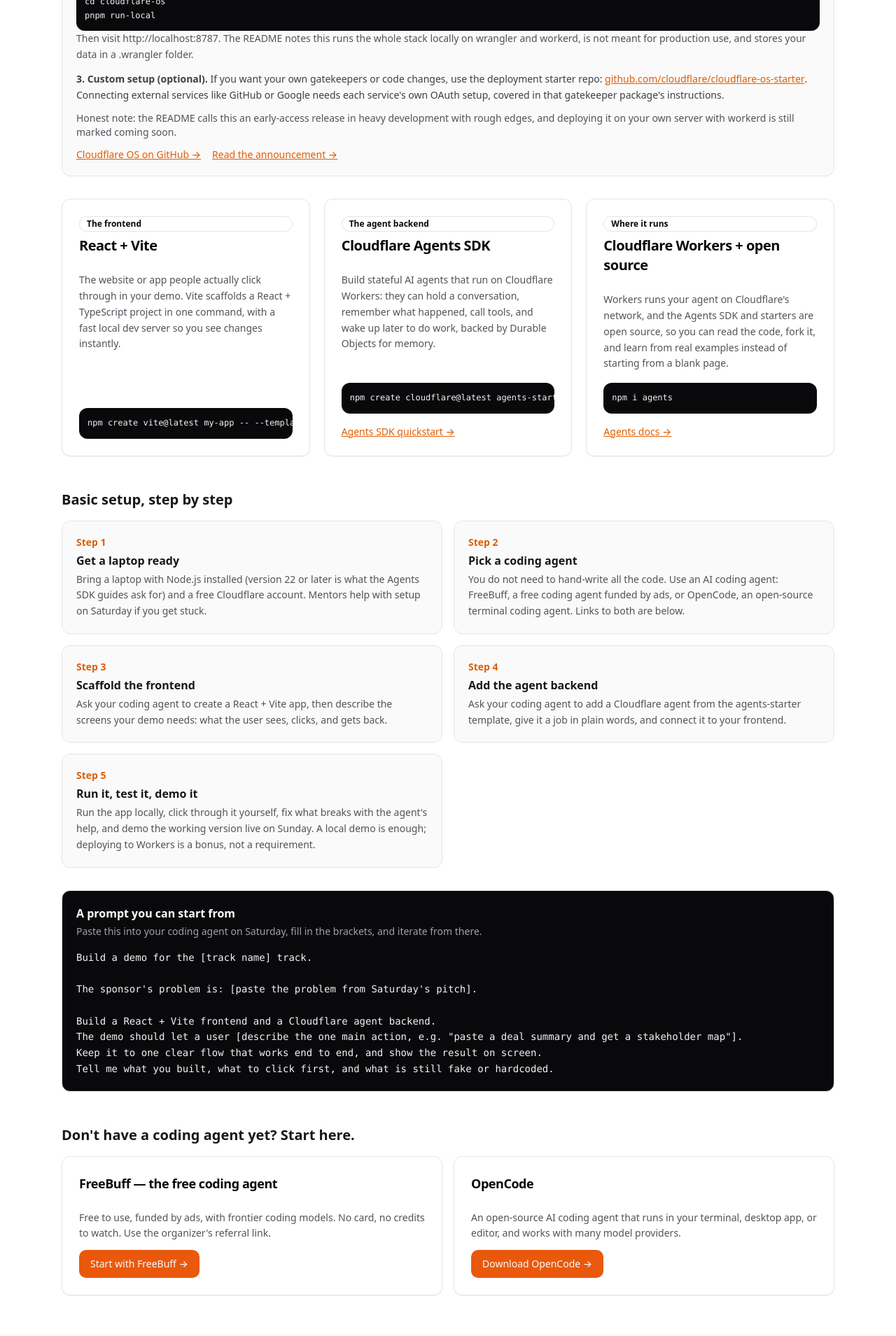
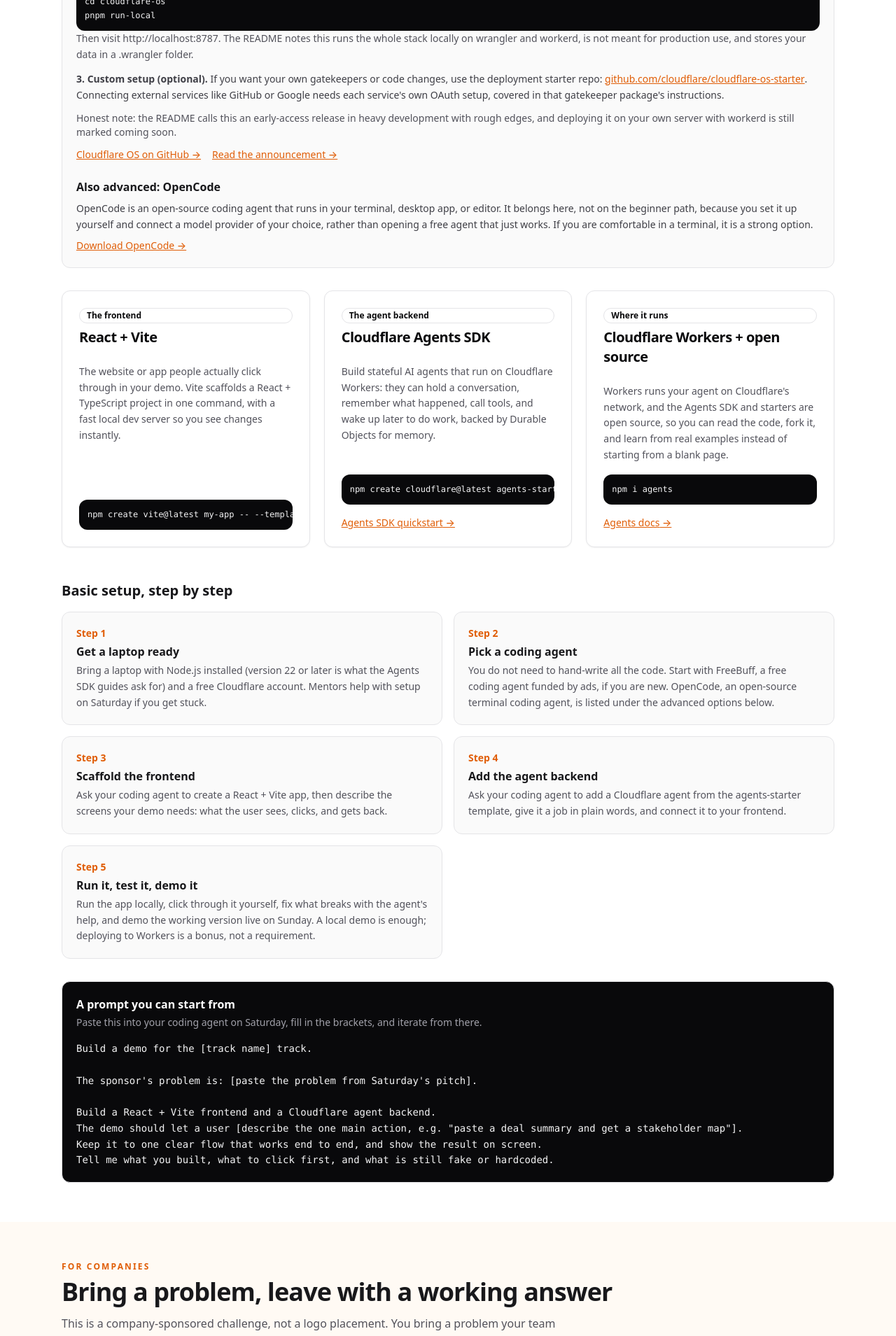
Before and after one commit to karanbalaji/gtm-chennai-hackathon, a React (Vite) app: page / in a window 1280 px wide. Shown: the part 3437-5346 px from the top of the page at 70% size. Built offline with nearby package versions, Linux system fonts and the light colour scheme.

Commit message:
OpenCode moved to advanced, FreeBuff prompt now says Cloudflare CLI (cf) not wrangler

```diff
--- a/src/App.tsx
+++ b/src/App.tsx
@@ -3,7 +3,7 @@
 import { Button } from "./components/ui/button";
 import { Card, CardContent, CardHeader, CardTitle } from "./components/ui/card";
 import { Accordion, AccordionContent, AccordionItem, AccordionTrigger } from "./components/ui/accordion";
-import { tracks, schedule, judging, faqs, stackCards, setupSteps, examplePrompt, agentLinks } from "./data/v2";
+import { tracks, schedule, judging, faqs, stackCards, setupSteps, examplePrompt } from "./data/v2";
 
 const nav = [
   { href: "#tracks", label: "Tracks" },
@@ -165,8 +165,8 @@
               </li>
               <li>
                 <strong>3. Inside FreeBuff, paste this prompt:</strong>
-                <pre className="mt-2 overflow-x-auto whitespace-pre-wrap rounded-lg bg-zinc-950 p-3 text-xs leading-relaxed text-zinc-100">{`Install the Cloudflare CLI (wrangler) and help me log in to my Cloudflare account.`}</pre>
-                <span className="text-zinc-600">FreeBuff will run the login step and your browser will ask you to authorize it. That is normal: it is how the Cloudflare CLI connects to your account. Once it says you are logged in, you are set.</span>
+                <pre className="mt-2 overflow-x-auto whitespace-pre-wrap rounded-lg bg-zinc-950 p-3 text-xs leading-relaxed text-zinc-100">{`Install the Cloudflare CLI and help me log in to my Cloudflare account.`}</pre>
+                <span className="text-zinc-600">FreeBuff will run the login step and your browser will ask you to authorize it. That is normal: it is how the Cloudflare CLI connects to your account. Ask for the new Cloudflare CLI (cf) specifically, not the older Wrangler tool: cf covers far more of Cloudflare. Once it says you are logged in, you are set.</span>
               </li>
               <li>
                 <strong>4. Then describe your build.</strong> Paste your track's sponsor problem and the starter prompt
@@ -232,6 +232,16 @@
                 Read the announcement →
               </a>
             </div>
+            <h4 className="mt-6 font-semibold">Also advanced: OpenCode</h4>
+            <p className="mt-2 text-sm leading-relaxed text-zinc-700">
+              OpenCode is an open-source coding agent that runs in your terminal, desktop app, or editor. It belongs
+              here, not on the beginner path, because you set it up yourself and connect a model provider of your
+              choice, rather than opening a free agent that just works. If you are comfortable in a terminal, it is a
+              strong option.
+            </p>
+            <a className="mt-2 inline-block text-sm font-medium text-primary underline" href="https://opencode.ai/download" target="_blank" rel="noreferrer">
+              Download OpenCode →
+            </a>
           </div>
 
           <div className="mt-8 grid gap-5 md:grid-cols-3">
@@ -271,24 +281,6 @@
             <pre className="mt-4 overflow-x-auto whitespace-pre-wrap text-sm leading-relaxed text-zinc-100">{examplePrompt}</pre>
           </div>
 
-          <h3 className="mt-12 text-xl font-bold">Don't have a coding agent yet? Start here.</h3>
-          <div className="mt-4 grid gap-4 md:grid-cols-2">
-            {agentLinks.map((a) => (
-              <Card key={a.title}>
-                <CardHeader>
-                  <CardTitle className="text-lg">{a.title}</CardTitle>
-                </CardHeader>
-                <CardContent className="space-y-3">
-                  <p className="text-sm leading-relaxed text-zinc-600">{a.detail}</p>
-                  <Button className="bg-orange-600 hover:bg-orange-700" asChild>
-                    <a href={a.url} target="_blank" rel="noreferrer">
-                      {a.label} →
-                    </a>
-                  </Button>
-                </CardContent>
-              </Card>
-            ))}
-          </div>
         </Section>
 
         <section id="companies" className="bg-orange-50/60">
--- a/src/data/v2.ts
+++ b/src/data/v2.ts
@@ -155,7 +155,7 @@
   {
     title: "Pick a coding agent",
     detail:
-      "You do not need to hand-write all the code. Use an AI coding agent: FreeBuff, a free coding agent funded by ads, or OpenCode, an open-source terminal coding agent. Links to both are below.",
+      "You do not need to hand-write all the code. Start with FreeBuff, a free coding agent funded by ads, if you are new. OpenCode, an open-source terminal coding agent, is listed under the advanced options below.",
   },
   {
     title: "Scaffold the frontend",
@@ -170,21 +170,6 @@
     title: "Run it, test it, demo it",
     detail:
       "Run the app locally, click through it yourself, fix what breaks with the agent's help, and demo the working version live on Sunday. A local demo is enough; deploying to Workers is a bonus, not a requirement.",
-  },
-];
-
-export const agentLinks = [
-  {
-    title: "FreeBuff — the free coding agent",
-    detail: "Free to use, funded by ads, with frontier coding models. No card, no credits to watch. Use the organizer's referral link.",
-    url: "https://freebuff.com/?ref=ref-9b801c68-ca4d-46d9-9ba7-e24d57883d64",
-    label: "Start with FreeBuff",
-  },
-  {
-    title: "OpenCode",
-    detail: "An open-source AI coding agent that runs in your terminal, desktop app, or editor, and works with many model providers.",
-    url: "https://opencode.ai/download",
-    label: "Download OpenCode",
   },
 ];
 
```
